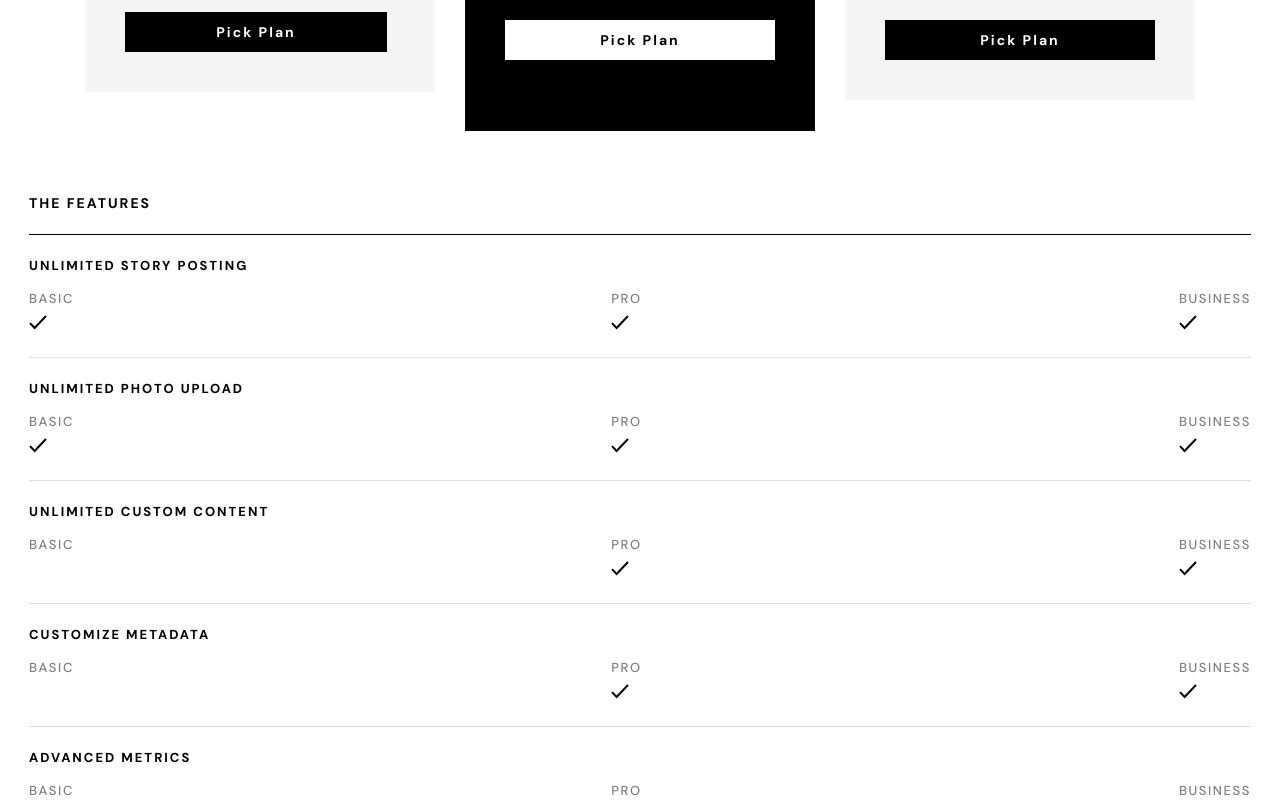
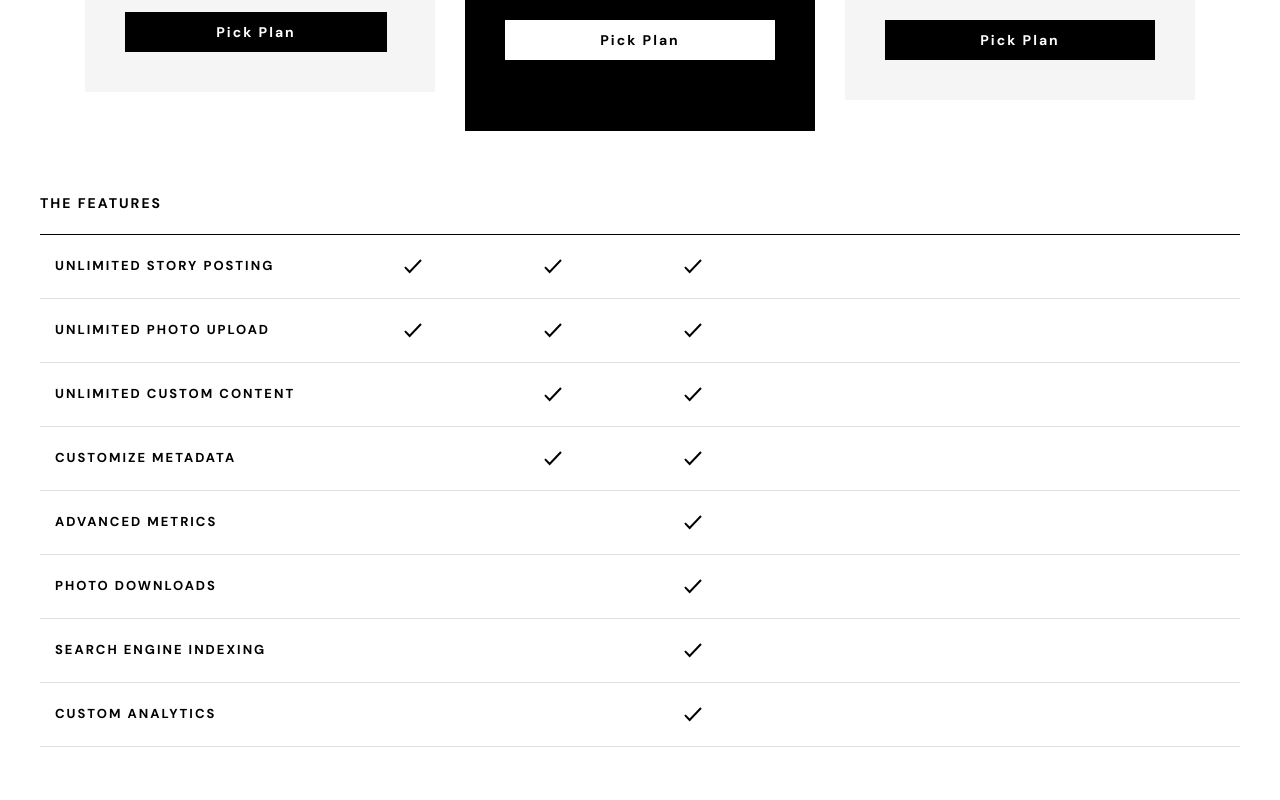
Before and after one commit to yasssuz/photosnap-webiste, a Next.js app: page /pricing in a window 1280 px wide. Shown: the part 1260-2060 px from the top of the page. Built offline with nearby package versions, Linux system fonts and the light colour scheme.

Commit message:
still not 100% responsive, deploying for tests

```diff
--- a/src/components/pricing/CompareTable.tsx
+++ b/src/components/pricing/CompareTable.tsx
@@ -44,14 +44,18 @@ export default function CompareTable() {
             <DisWrapper>
               <Dis>
                 <span>basic</span>
-                {feature.featureDis === 3 && (
+                {feature.featureDis === 3 ? (
                   <img src='/assets/pricing/check.svg' alt='checked' />
+                ) : (
+                  <div style={{ width: 18, height: 15 }} />
                 )}
               </Dis>
               <Dis>
                 <span>pro</span>
-                {feature.featureDis >= 2 && (
+                {feature.featureDis >= 2 ? (
                   <img src='/assets/pricing/check.svg' alt='checked' />
+                ) : (
+                  <div style={{ width: 18, height: 15 }} />
                 )}
               </Dis>
               <Dis>
@@ -72,6 +76,10 @@ const Container = styled.section`
   background: ${props => props.theme.colors.white};
   color: ${props => props.theme.colors.black};
   padding: 6.4rem 29px;
+
+  @media (min-width: 768px) {
+    padding: 6.4rem 40px;
+  }
 `;
 
 const Title = styled.h2`
@@ -94,6 +102,11 @@ const FeatureItem = styled.li`
   display: block;
   border-bottom: 1px solid ${props => props.theme.colors.gray};
   padding-bottom: 2.4rem;
+
+  @media (min-width: 768px) {
+    display: flex;
+    align-items: center;
+  }
 `;
 
 const FeatureTitle = styled.h3`
@@ -103,6 +116,11 @@ const FeatureTitle = styled.h3`
   letter-spacing: 0.2rem;
   text-transform: uppercase;
   margin-bottom: 1.6rem;
+
+  @media (min-width: 768px) {
+    margin: 0 0 0 15px;
+    width: 349px;
+  }
 `;
 
 const DisWrapper = styled.ul`
@@ -112,6 +130,15 @@ const DisWrapper = styled.ul`
 `;
 
 const Dis = styled.li`
+  @media (min-width: 768px) {
+    display: flex;
+    justify-content: flex-end;
+
+    & + & {
+      width: 140px;
+    }
+  }
+
   span {
     text-transform: uppercase;
     font-size: 1.3rem;
@@ -120,5 +147,9 @@ const Dis = styled.li`
     opacity: 0.5;
     display: block;
     margin-bottom: 0.8rem;
+
+    @media (min-width: 768px) {
+      display: none;
+    }
   }
 `;
```
